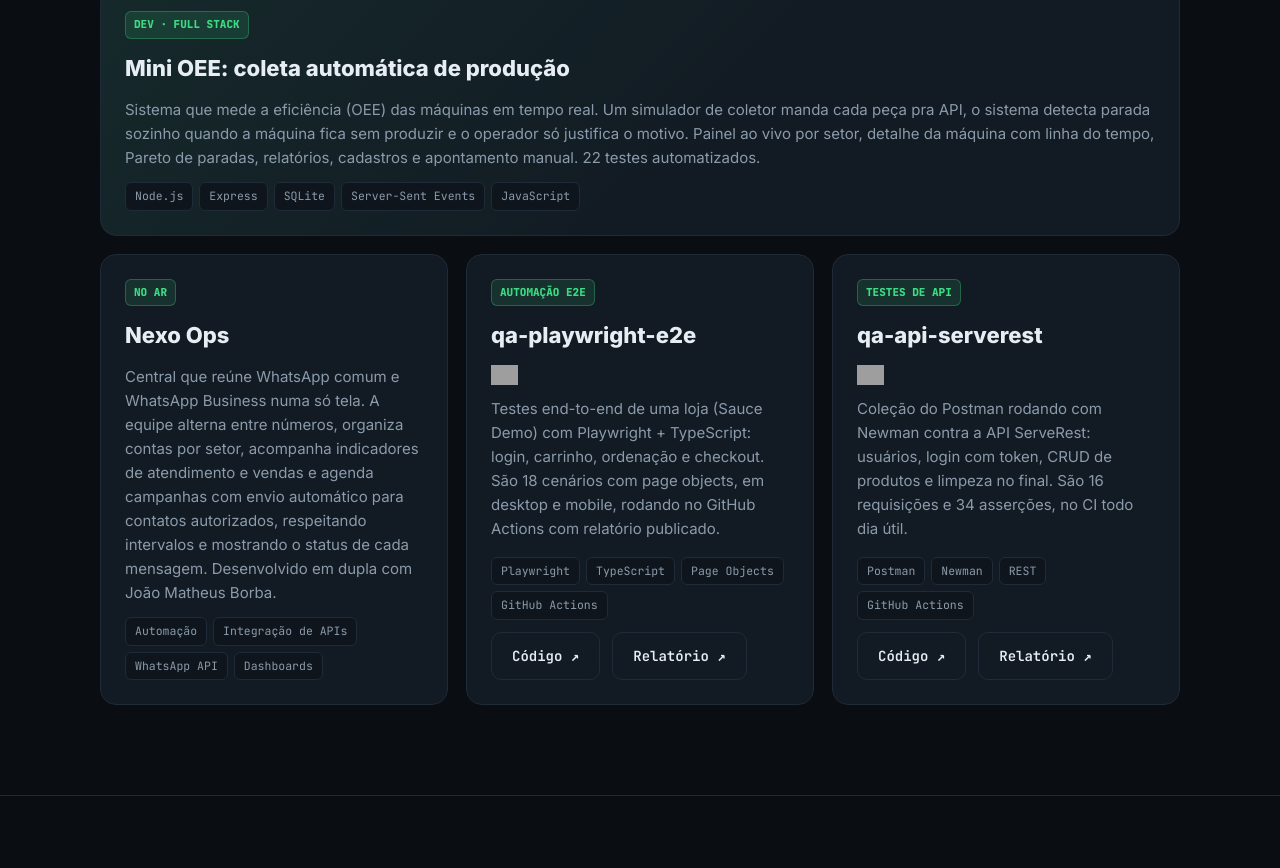
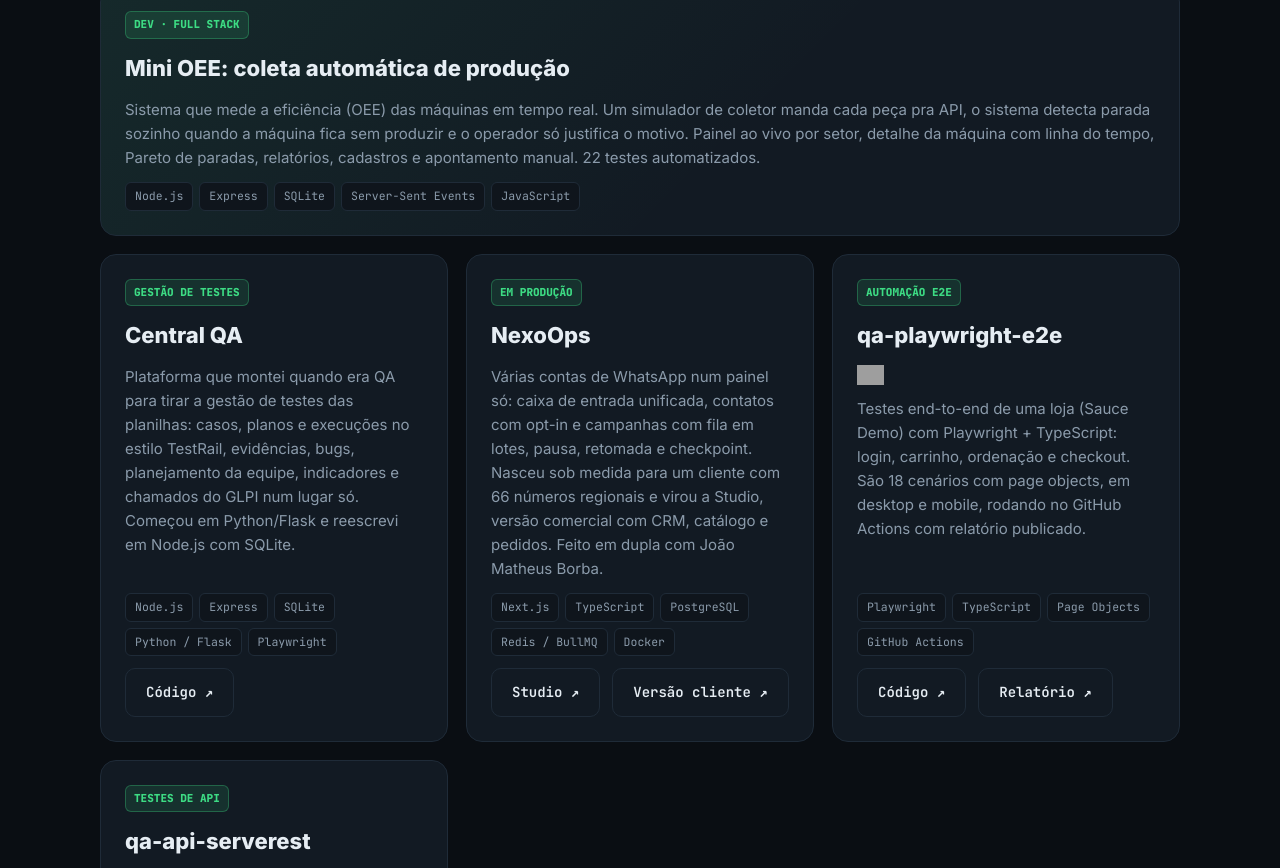
Before and after one commit to jardel-mateus/jardel-mateus.github.io, a plain HTML site: page classic.html in a window 1280 px wide. Shown: the part 2805-3673 px from the top of the page. Drawn offline with Linux system fonts and the light colour scheme; grey boxes are pictures that could not be loaded.

Commit message:
Central QA e NexoOps no portfólio, experiência alinhada ao CV
Co-Authored-By: Claude Opus 5.5 <noreply@anthropic.com>

```diff
--- a/classic.html
+++ b/classic.html
@@ -241,10 +241,18 @@ footer{padding:30px 0 40px;text-align:center;font-family:var(--mono);font-size:1
           <div class="tags"><span>Node.js</span><span>Express</span><span>SQLite</span><span>Server-Sent Events</span><span>JavaScript</span></div>
         </article>
         <article class="proj reveal">
-          <span class="badge" style="align-self:flex-start">NO AR</span>
-          <h3>Nexo Ops</h3>
-          <p>Central que reúne WhatsApp comum e WhatsApp Business numa só tela. A equipe alterna entre números, organiza contas por setor, acompanha indicadores de atendimento e vendas e agenda campanhas com envio automático para contatos autorizados, respeitando intervalos e mostrando o status de cada mensagem. Desenvolvido em dupla com João Matheus Borba.</p>
-          <div class="tags"><span>Automação</span><span>Integração de APIs</span><span>WhatsApp API</span><span>Dashboards</span></div>
+          <span class="badge" style="align-self:flex-start">GESTÃO DE TESTES</span>
+          <h3>Central QA</h3>
+          <p>Plataforma que montei quando era QA para tirar a gestão de testes das planilhas: casos, planos e execuções no estilo TestRail, evidências, bugs, planejamento da equipe, indicadores e chamados do GLPI num lugar só. Começou em Python/Flask e reescrevi em Node.js com SQLite.</p>
+          <div class="tags"><span>Node.js</span><span>Express</span><span>SQLite</span><span>Python / Flask</span><span>Playwright</span></div>
+          <div class="cta" style="margin:0"><a class="btn" href="https://github.com/jardel-mateus/central-qa" target="_blank" rel="noopener">Código ↗</a></div>
+        </article>
+        <article class="proj reveal">
+          <span class="badge" style="align-self:flex-start">EM PRODUÇÃO</span>
+          <h3>NexoOps</h3>
+          <p>Várias contas de WhatsApp num painel só: caixa de entrada unificada, contatos com opt-in e campanhas com fila em lotes, pausa, retomada e checkpoint. Nasceu sob medida para um cliente com 66 números regionais e virou a Studio, versão comercial com CRM, catálogo e pedidos. Feito em dupla com João Matheus Borba.</p>
+          <div class="tags"><span>Next.js</span><span>TypeScript</span><span>PostgreSQL</span><span>Redis / BullMQ</span><span>Docker</span></div>
+          <div class="cta" style="margin:0"><a class="btn" href="https://github.com/jardel-mateus/nexoops-studio" target="_blank" rel="noopener">Studio ↗</a><a class="btn" href="https://github.com/jardel-mateus/nexoops-cliente" target="_blank" rel="noopener">Versão cliente ↗</a></div>
         </article>
         <article class="proj reveal">
           <span class="badge" style="align-self:flex-start">AUTOMAÇÃO E2E</span>
```
Also changed, not shown: cv.html (+6 -4 lines), index.html (+8 -5 lines).
